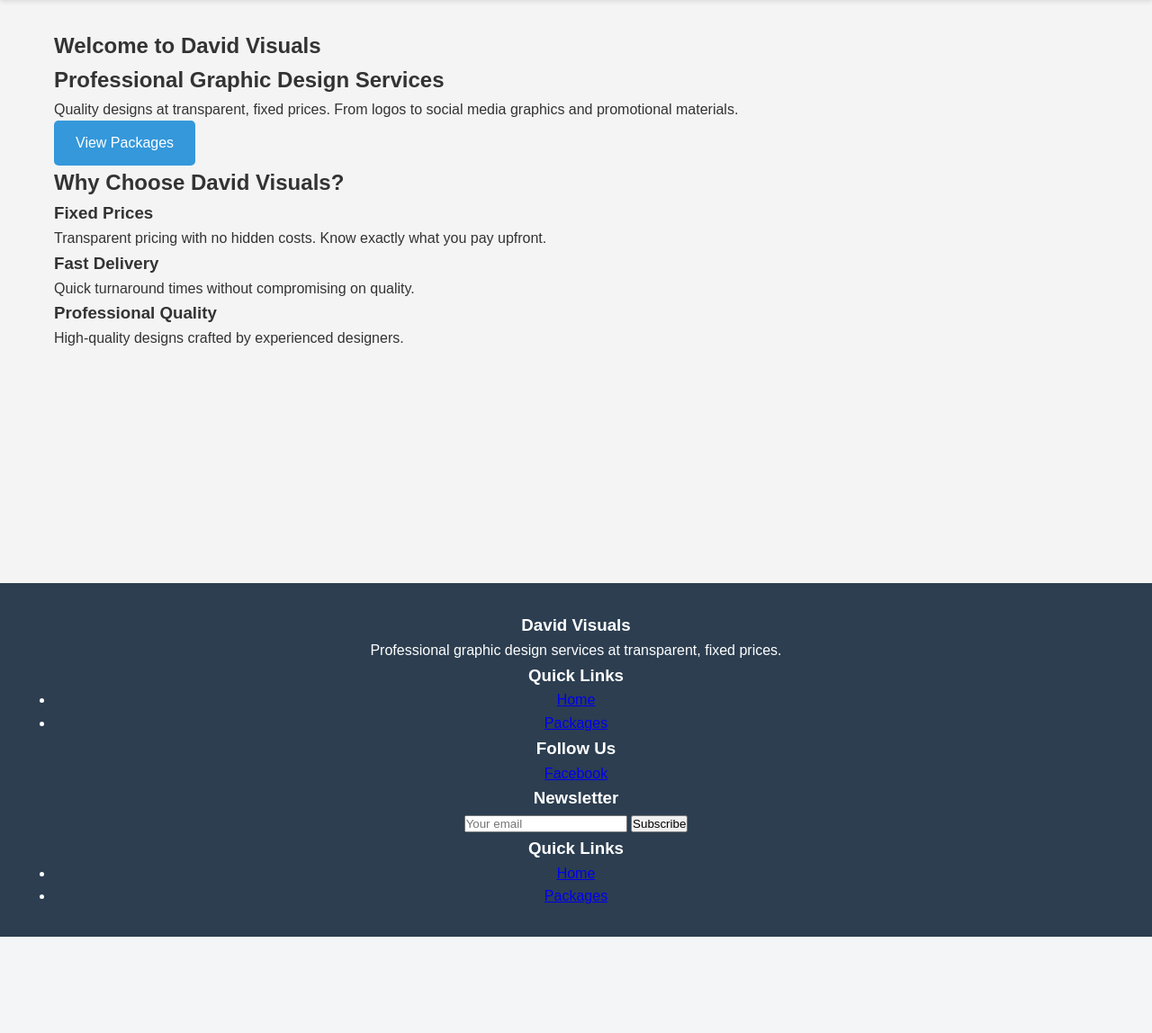
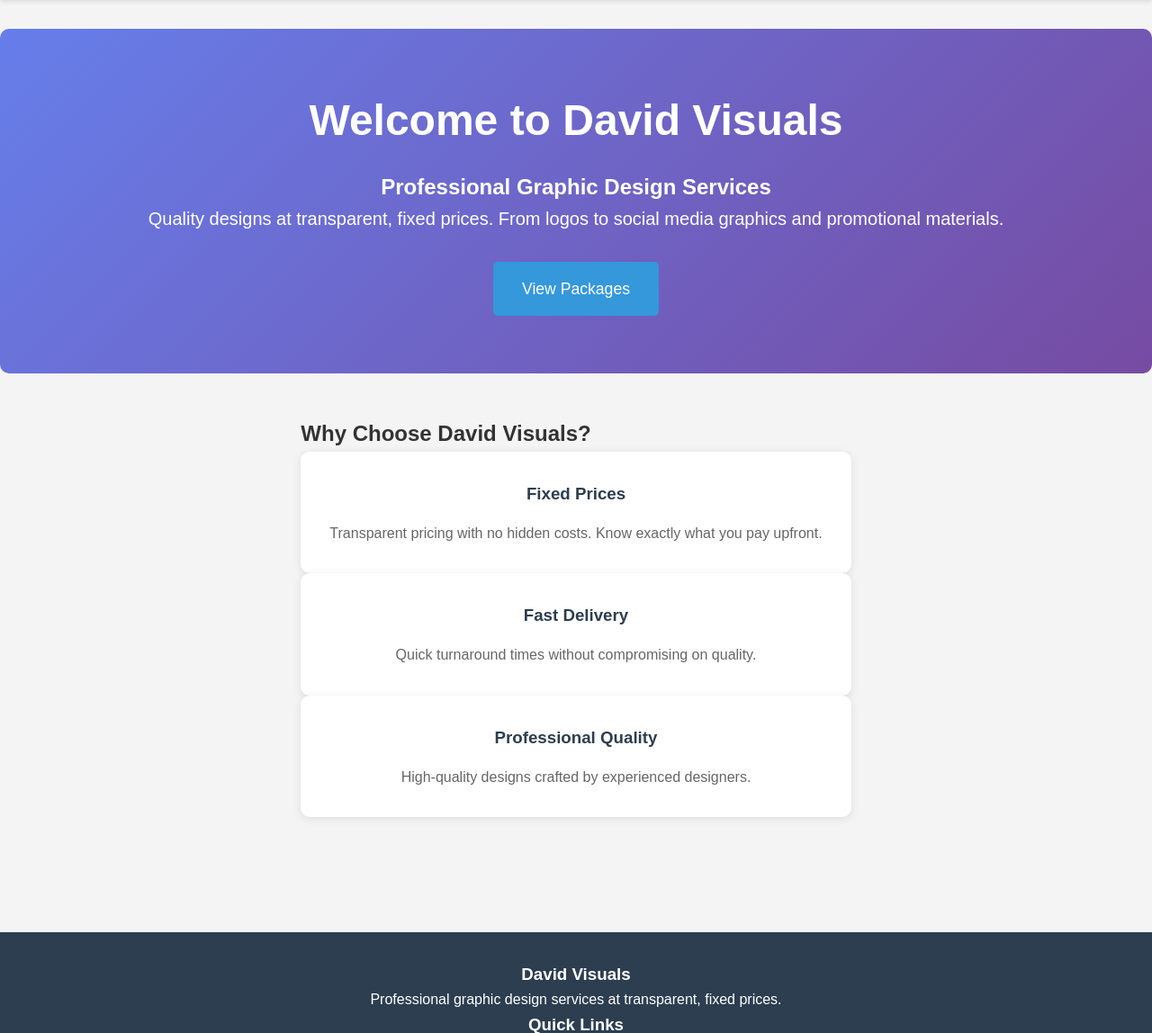
Before and after one commit to thekidmellow/david-visuals, a Django app: page / in a window 1280 px wide. Shown: the part 160-1308 px from the top of the page at 90% size. Before the commit the page ends 1201 px from the top, so only its background shows below. Run offline with Django 4.2, Linux system fonts and the light colour scheme; data that the repository does not hold is empty.

Commit message:
feat: style home page

```diff
--- a/static/css/style.css
+++ b/static/css/style.css
@@ -139,3 +139,90 @@ footer {
         gap: 1rem;
     }
 }
+
+.hero {
+  background: linear-gradient(135deg, #667eea 0%, #764ba2 100%);
+  color: #fff;
+  padding: 4rem 0;
+  text-align: center;
+  border-radius: 10px;
+  margin-bottom: 3rem;
+}
+
+.hero h1 {
+  font-size: 3rem;
+  margin-bottom: 1rem;
+}
+
+.hero p {
+  font-size: 1.25rem;
+  margin-bottom: 2rem;
+}
+
+.hero .btn {
+  font-size: 1.1rem;
+  padding: 1rem 2rem;
+}
+
+.features {
+  display: grid;
+  grid-template-columns: repeat(auto-fit, minmax(250px, 1fr));
+  gap: 2rem;
+  margin: 3rem 0;
+}
+
+.feature-card {
+  background: #fff;
+  padding: 2rem;
+  border-radius: 10px;
+  box-shadow: 0 2px 10px rgba(0,0,0,0.1);
+  text-align: center;
+  transition: transform 0.3s;
+}
+
+.feature-card:hover {
+  transform: translateY(-5px);
+  box-shadow: 0 5px 20px rgba(0,0,0,0.15);
+}
+
+.feature-card h3 {
+  color: #2c3e50;
+  margin-bottom: 1rem;
+}
+
+.feature-card p {
+  color: #666;
+}
+
+.cta-section {
+  background-color: #3498db;
+  color: #fff;
+  padding: 3rem;
+  border-radius: 10px;
+  text-align: center;
+  margin: 3rem 0;
+}
+
+.cta-section h2 {
+  margin-bottom: 1rem;
+  font-size: 2rem;
+}
+
+.cta-section p {
+  font-size: 1.1rem;
+  margin-bottom: 2rem;
+}
+
+@media (max-width: 768px) {
+  .hero h1 {
+      font-size: 2rem;
+  }
+
+  .hero p {
+      font-size: 1rem;
+  }
+
+  .features {
+      grid-template-columns: 1fr;
+  }
+}
```
